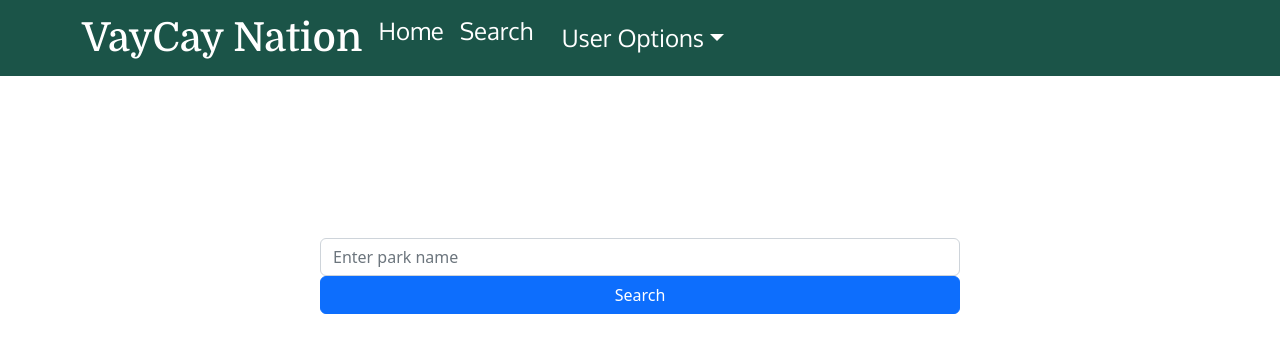
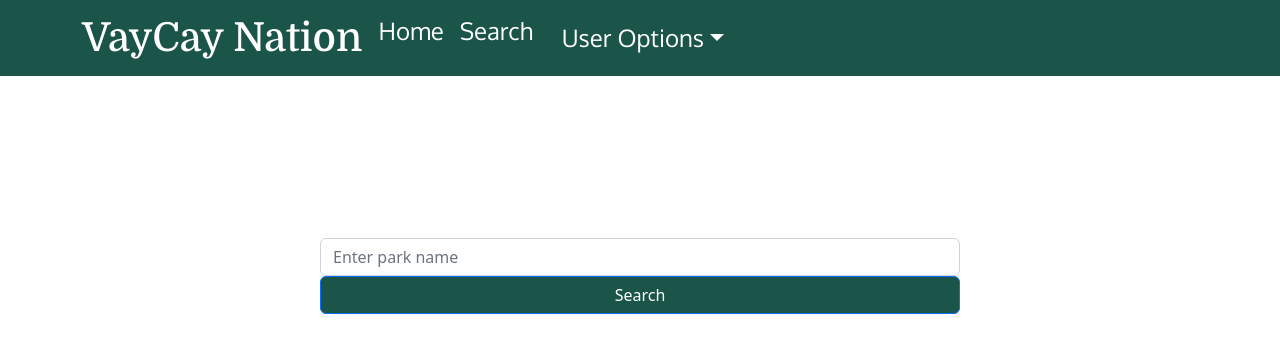
Before and after one commit to JDR8888/vaycay-nation, a React (Vite) app in the folder client/: page /SearchByName in a window 1280 px wide. Shown: the top 352 px of the page. Built offline with nearby package versions, Linux system fonts and the light colour scheme.

Commit message:
edits parksbyname query and search page

```diff
--- a/client/src/pages/SearchByParkName.jsx
+++ b/client/src/pages/SearchByParkName.jsx
@@ -10,15 +10,18 @@ export default function SearchByParkName() {
 
   const handleChange = (event) => {
     setSearchText(event.target.value);
+    console.log(searchText)
+  };
+
+  // console.log(parkData);
+
+  const handleSubmit = (event) => {
+    event.preventDefault();
+    // console.log(searchText);
+    getParkData();
   };
 
   console.log(parkData);
-
-  const handleSubmit = (event) => {
-    event.preventDefault();
-    console.log(searchText);
-    getParkData();
-  };
 
   const [getParkData, { loading, error, data }] = useLazyQuery(
     GET_PARKS_BY_NAME,
@@ -54,7 +57,7 @@ export default function SearchByParkName() {
               onChange={handleChange}
             />
           </Form.Group>
-          <Button variant="primary" type="submit" style={{ width: '100%' }}>
+          <Button type="submit" style={{ width: '100%', backgroundColor: '#1B5448' }}>
             Search
           </Button>
         </Form>
--- a/client/src/utils/queries.js
+++ b/client/src/utils/queries.js
@@ -21,7 +21,7 @@ export const GET_PARKS_BY_STATE = gql`
 `;
 
 export const GET_PARKS_BY_NAME = gql`
-  query GetParksByName($name: name) {
+  query GetParksByName($name: String) {
     getParksByName(name: $name) {
       fullName
       description
```
